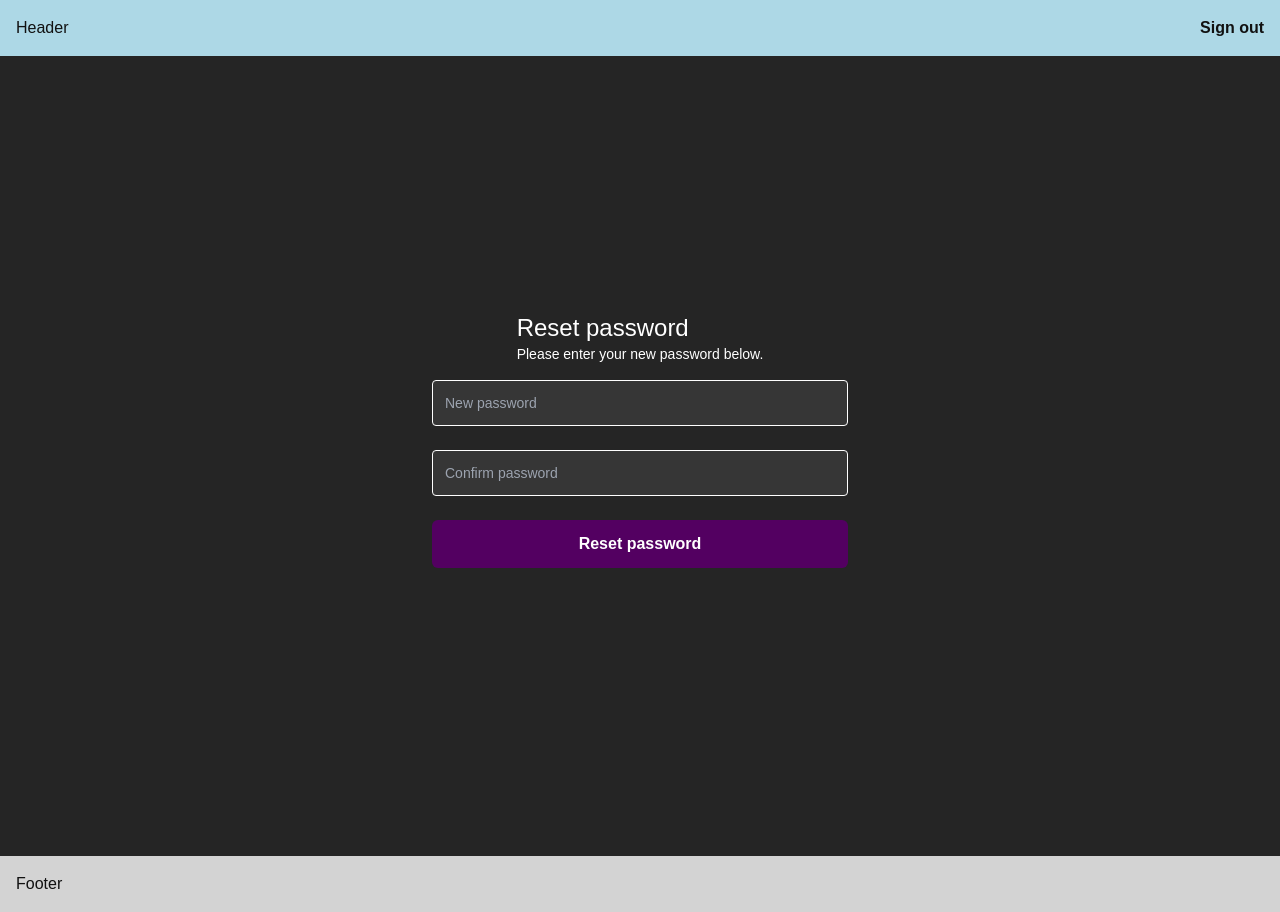
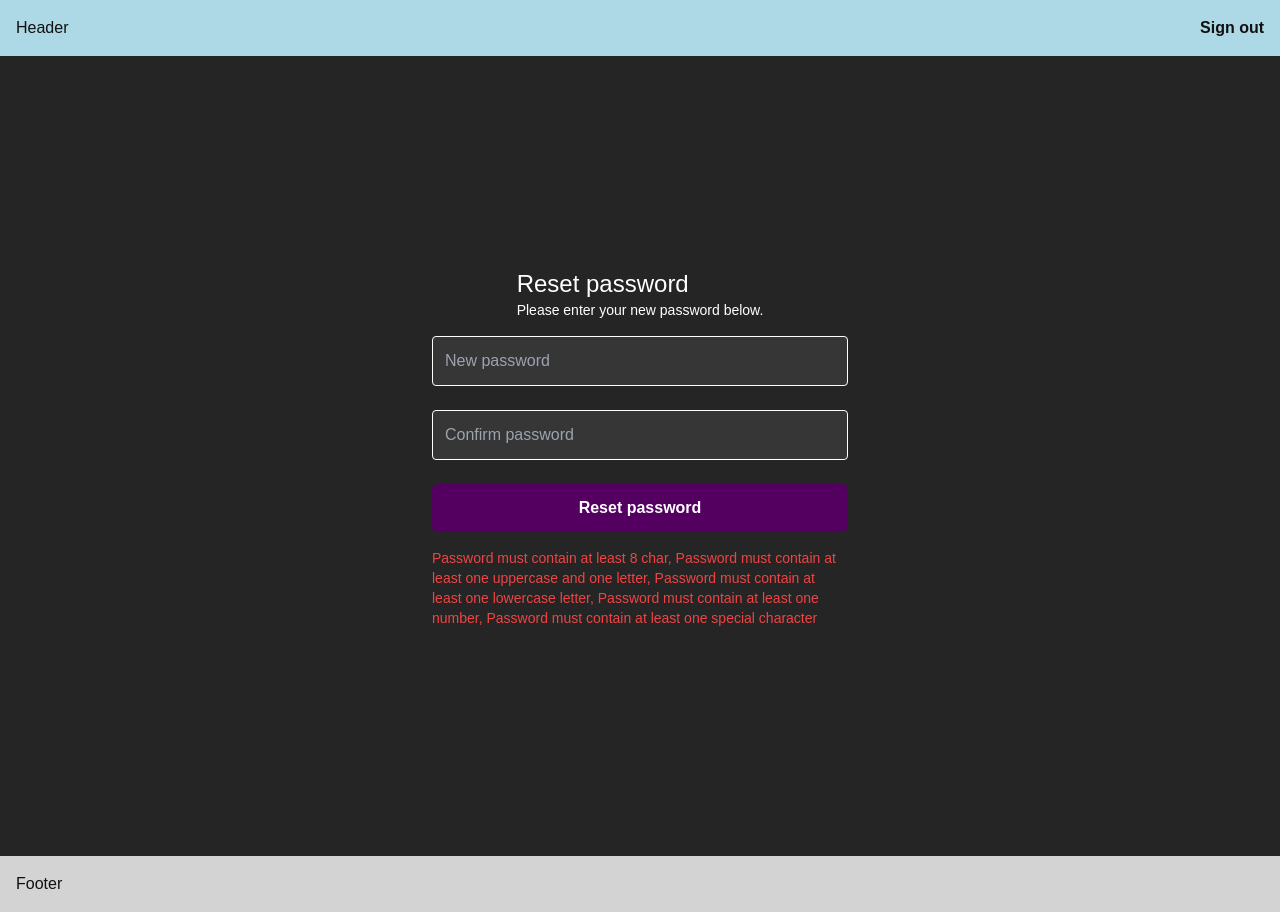
Before and after one commit to guranda26/moviemart-app, a Next.js app: page /protected/reset-password in a window 1280 px wide. Built offline with nearby package versions, Linux system fonts and the light colour scheme.

Commit message:
create validation for the reset password field

```diff
--- a/actions.ts
+++ b/actions.ts
@@ -1,10 +1,9 @@
 "use server";
 
-import { encodedRedirect } from "@/utils/utils";
+import { encodedRedirect, returnError } from "@/utils/utils";
 import { createClient } from "@/utils/supabase/server";
 import { headers } from "next/headers";
 import { redirect } from "next/navigation";
-import { revalidatePath } from "next/cache";
 
 export const signUpAction = async (formData: FormData) => {
   console.log("formData", formData);
@@ -86,6 +85,21 @@ export const forgotPasswordAction = async (formData: FormData) => {
     return encodedRedirect("error", "/forgot-password", "Email is required");
   }
 
+  const { data, error: queryError } = await supabase
+    .from("profile")
+    .select("email")
+    .eq("email", email)
+    .single();
+
+  if (queryError || !data) {
+    console.error(queryError?.message);
+    return encodedRedirect(
+      "error",
+      "/forgot-password",
+      "No account with that email exists."
+    );
+  }
+
   const { error } = await supabase.auth.resetPasswordForEmail(email, {
     redirectTo: `${origin}/auth/callback?redirect_to=/protected/reset-password`,
   });
@@ -117,11 +131,17 @@ export const resetPasswordAction = async (formData: FormData) => {
   const confirmPassword = formData.get("confirmPassword") as string;
 
   if (!password || !confirmPassword) {
-    encodedRedirect(
-      "error",
-      "/protected/reset-password",
-      "Password and confirm password are required"
-    );
+    return {
+      success: false,
+      message: "The user doesn't exist",
+    };
+  }
+
+  if (password !== confirmPassword) {
+    const errorResponse = returnError("error", "Passwords do not match");
+    console.log("errorResponse", errorResponse);
+
+    return errorResponse;
   }
 
   if (password !== confirmPassword) {
@@ -137,13 +157,15 @@ export const resetPasswordAction = async (formData: FormData) => {
   });
 
   if (error) {
-    encodedRedirect(
-      "error",
-      "/protected/reset-password",
-      "Password update failed"
-    );
+    encodedRedirect("error", "/protected/reset-password", error.message);
   }
 
+  // if (error) {
+  //   return {
+  //     success: false,
+  //     message: "Password update failed: " + error.message,
+  //   };
+  // }
   encodedRedirect("success", "/protected/reset-password", "Password updated");
 };
 
--- a/app/(auth-pages)/(login-register)/forgot-password/page.tsx
+++ b/app/(auth-pages)/(login-register)/forgot-password/page.tsx
@@ -55,14 +55,8 @@ const ForgotPassword = async (props: { searchParams: Promise<Message> }) => {
           Sign In
         </Link>
       </p>
-      {sucessMsg ? (
-        <CustomMsg action={"success"} msg={sucessMsg} />
-      ) : errorMsg ? (
-        <CustomMsg action={"error"} msg={errorMsg} />
-      ) : (
-        <CustomMsg action={"error"} msg={"error"} />
-      )}
-      <FormMessage message={searchParams} />
+      {sucessMsg && <CustomMsg action={"success"} msg={sucessMsg} />}
+      {errorMsg && <CustomMsg action={"error"} msg={errorMsg} />}
     </>
   );
 };
--- a/app/(dashboard)/protected/reset-password/page.tsx
+++ b/app/(dashboard)/protected/reset-password/page.tsx
@@ -2,10 +2,17 @@ import { resetPasswordAction } from "@/actions";
 import { FormMessage, Message } from "@/components/auth/FormMessage";
 import Input from "@/components/Input";
 import "react-toastify/dist/ReactToastify.css";
+import CustomMsg from "@/components/CustomMsg";
+import ValidatePassword from "@/components/auth/ValidatePassword";
+import { redirect } from "next/navigation";
 import SuccessMsg from "@/components/SuccessMsg";
 
 export type SuccessMsgProp = {
   success: string;
+};
+
+export type ErrorMsgProp = {
+  error: string;
 };
 
 export default async function ResetPassword(props: {
@@ -14,6 +21,21 @@ export default async function ResetPassword(props: {
   const searchParams = await props.searchParams;
 
   const successMsg = (searchParams as SuccessMsgProp).success;
+  const errorMsg = (searchParams as ErrorMsgProp).error;
+
+  if (successMsg) {
+    setTimeout(() => {
+      redirect("/");
+    }, 0);
+  }
+  // const handlePasswordSubmit = async (
+  //   event: React.FormEvent<HTMLFormElement>
+  // ) => {
+  //   event.preventDefault();
+  //   const response = await resetPasswordAction(new FormData(event.target));
+  //   return response;
+  // };
+  // Use zod schema to validate the password and confirmPassword  }
 
   return (
     <section className="flex flex-col items-center justify-center min-h-screen bg-[#252525] p-4 text-white">
@@ -24,15 +46,18 @@ export default async function ResetPassword(props: {
           Please enter your new password below.
         </p>
       </div>
-      <form className="flex flex-col w-full max-w-md p-4 gap-2 [&>input]:mb-4">
-        <Input
+      <form className="flex flex-col w-full max-w-md p-4 gap-2 [&>input]:mb-4 relative">
+        {/* <Input
           type="password"
           name="password"
           id="password"
+          onChange={handlePasswordChange}
+          value={password}
           placeholder="New password"
           className="relative w-[100%] bg-[#363636] mx-auto p-3 border rounded border-white sm:text-sm md:text-base text-white mb-2"
-        />
-        <Input
+        /> */}
+        <ValidatePassword />
+        {/* <Input
           type="password"
           name="confirmPassword"
           id="confirmPassword"
@@ -42,13 +67,14 @@ export default async function ResetPassword(props: {
         <button
           formAction={resetPasswordAction}
           type="submit"
-          className="xs:w-[100%] py-3 rounded-md bg-purpleButton hover:bg-hoverPurpleBtn text-white text-md font-bold"
+          className="xs:w-[100%] py-3 rounded-md bg-purpleButton hover:bg-hoverPurpleBtn text-white text-md font-bold mb-20 xs:mb-5"
         >
           Reset password
-        </button>
-        <FormMessage message={searchParams} />
+        </button> */}
+        {/* <FormMessage message={searchParams} /> */}
       </form>
       {successMsg && <SuccessMsg msg={successMsg} />}
+      {errorMsg && <CustomMsg action="error" msg={errorMsg} />}
     </section>
   );
 }
--- /dev/null
+++ b/components/auth/ValidatePassword.tsx
@@ -0,0 +1,114 @@
+"use client";
+
+import React, { ChangeEvent, useEffect, useState } from "react";
+import Input from "../Input";
+import { z } from "zod";
+import "react-toastify/dist/ReactToastify.css";
+import { resetPasswordAction } from "@/actions";
+import { useRouter } from "next/navigation";
+
+const passwordSchema = z
+  .object({
+    password: z
+      .string()
+      .min(8, "Password must contain at least 8 char")
+      .regex(
+        /[A-Z]/,
+        "Password must contain at least one uppercase and one letter"
+      )
+      .regex(/[a-z]/, "Password must contain at least one lowercase letter")
+      .regex(/\d/, "Password must contain at least one number")
+      .regex(
+        /[^A-Za-z0-9]/,
+        "Password must contain at least one special character"
+      ),
+    confirmPassword: z.string(),
+  })
+  .refine((data) => data.password === data.confirmPassword, {
+    message: "Passwords do not match",
+    path: ["confirmPassword"],
+  });
+
+const ValidatePassword = () => {
+  const [password, setPassword] = useState("");
+  const [confirmPassword, setConfirmPassword] = useState("");
+  const [passwordError, setPasswordError] = useState("");
+  const router = useRouter();
+
+  useEffect(() => {
+    const validationResult = passwordSchema.safeParse({
+      password,
+      confirmPassword,
+    });
+
+    // Update error state based on validation
+    if (!validationResult.success) {
+      const messages = validationResult.error.issues
+        .map((issue) => issue.message)
+        .join(", ");
+      setPasswordError(messages);
+    } else {
+      setPasswordError("");
+    }
+  }, [password, confirmPassword]);
+
+  const handleInputChange = (event: ChangeEvent<HTMLInputElement>) => {
+    const { name, value } = event.target;
+    if (name === "password") {
+      setPassword(value);
+    } else if (name === "confirmPassword") {
+      setConfirmPassword(value);
+    }
+  };
+
+  function ResetErrors() {
+    const validationResult = passwordSchema.safeParse({
+      password,
+      confirmPassword,
+    });
+
+    if (validationResult.success) {
+      setPasswordError("");
+    }
+  }
+
+  return (
+    <>
+      <Input
+        type="password"
+        name="password"
+        id="password"
+        onChange={handleInputChange}
+        value={password}
+        placeholder="New password"
+        className="relative w-full bg-[#363636] p-3 border rounded border-white mb-2"
+      />
+      <Input
+        type="password"
+        name="confirmPassword"
+        id="confirmPassword"
+        onChange={handleInputChange}
+        value={confirmPassword}
+        placeholder="Confirm password"
+        className="relative w-full bg-[#363636] p-3 border rounded border-white mb-2"
+      />
+      <button
+        type="submit"
+        // disabled={
+        //   !passwordSchema.safeParse({ password, confirmPassword }).success
+        // }
+        onClick={ResetErrors}
+        formAction={resetPasswordAction}
+        className="w-full py-3 rounded-md bg-purple bg-purpleButton hover:bg-hoverPurpleBtn text-white font-bold mb-2"
+      >
+        Reset password
+      </button>
+
+      {passwordError && (
+        <div className="text-red-500 text-sm">{passwordError}</div>
+      )}
+    </>
+  );
+};
+
+export default ValidatePassword;
--- a/utils/utils.ts
+++ b/utils/utils.ts
@@ -14,3 +14,27 @@ export function encodedRedirect(
 ) {
   return redirect(`${path}?${type}=${encodeURIComponent(message)}`);
 }
+
+// Define TypeScript types for clarity and error-checking
+type ResponseType = "error" | "success";
+
+interface ResponseMessage {
+  // Depending on usage, you might opt for a more specific typing
+  error?: string; // Using string to hold the error message if needed
+  success?: string; // Using string to hold the success message if needed
+}
+
+// The function returnError
+export function returnError(
+  type: ResponseType,
+  message: string
+): ResponseMessage {
+  if (type === "error") {
+    return { error: message };
+  } else if (type === "success") {
+    return { success: message };
+  } else {
+    // Fallback or unexpected type, consider what to do here, either throw an error
+    throw new Error("Invalid response type provided.");
+  }
+}
```
